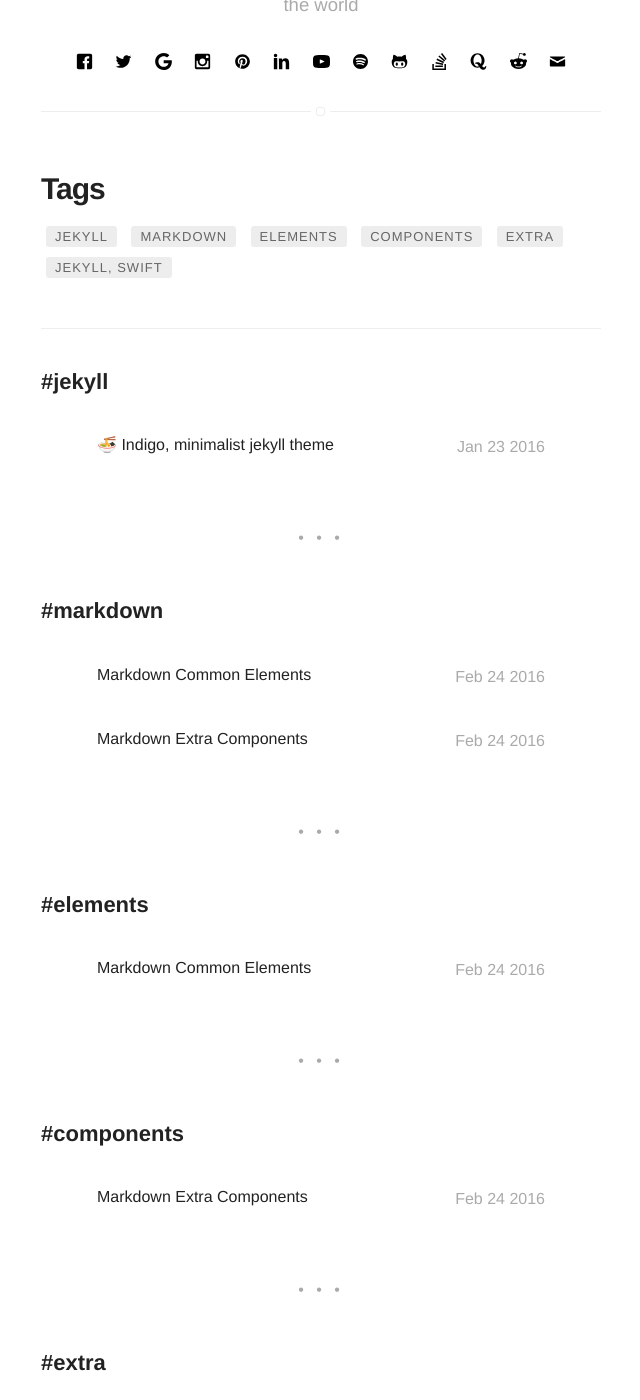
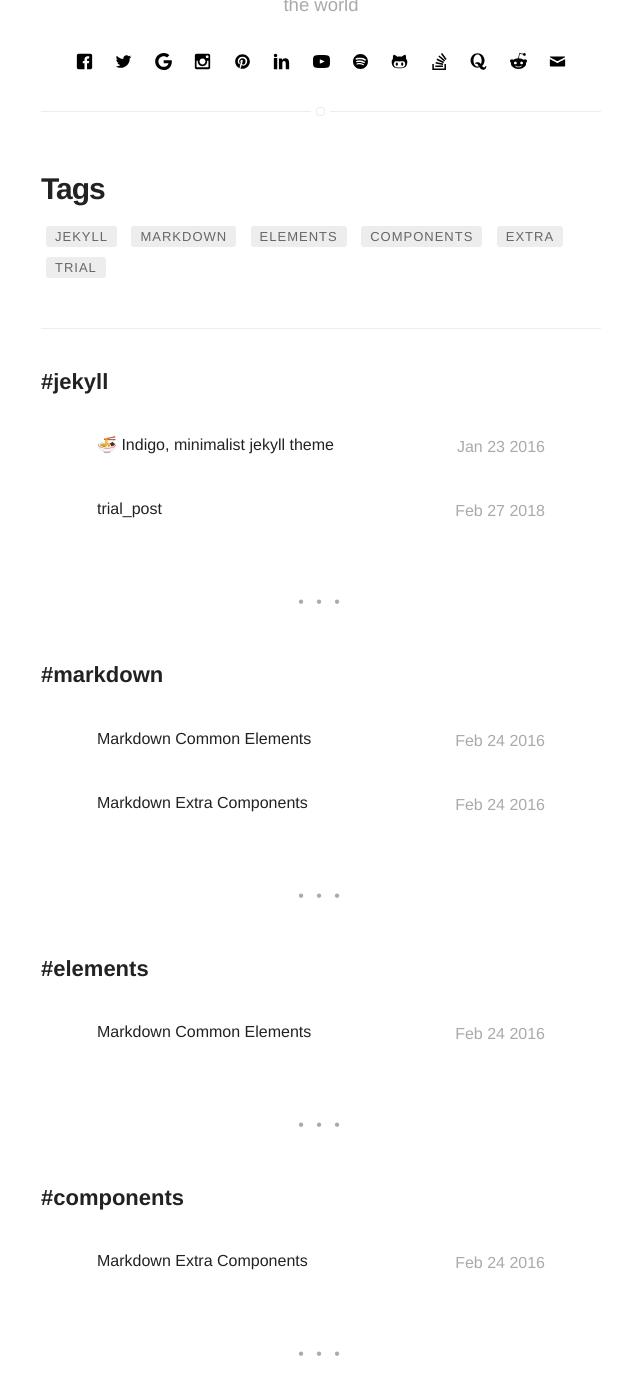
Before and after one commit to milldawg167/milldawg167.github.io, a Jekyll site: the page built from tags.html, in a window 1280 px wide and 1400 px high, scrolled down 369 px. Shown: the whole window, without its empty margins (319-959 px from the left). Built offline with Jekyll 4.4.1, drawn with Linux system fonts in a browser that asks for light colours; emoji names are drawn with the system emoji font.

Commit message:
Update 2018-02-27-trial.markdown

```diff
--- a/_posts/2018-02-27-trial.markdown
+++ b/_posts/2018-02-27-trial.markdown
@@ -2,7 +2,9 @@
 title: "trial_post"
 layout: post
 date: 2018-02-27 16:41
-tag: jekyll, swift
+tag:
+- jekyll
+- trial
 image: https://koppl.in/indigo/assets/images/jekyll-logo-light-solid.png
 headerImage: true
 projects: true
```
